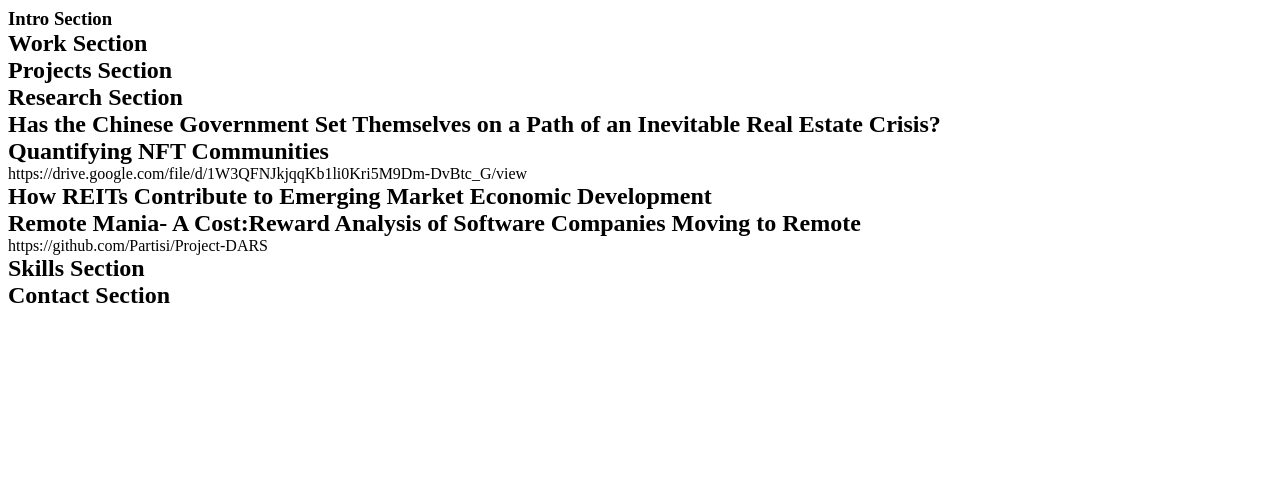
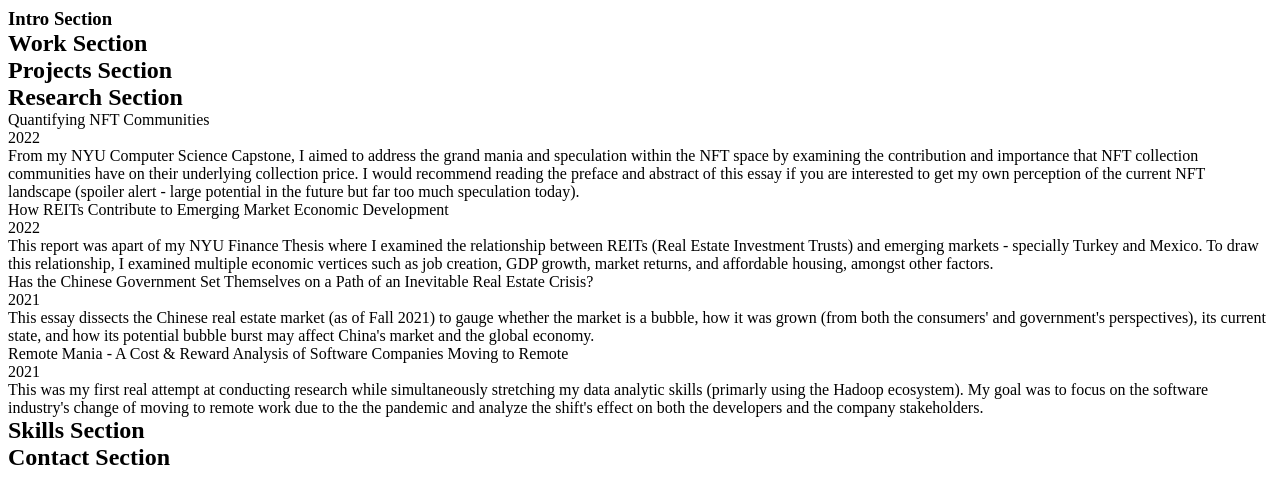
Before and after one commit to Partisi/site, a React (Create React App) app: page / in a window 1280 px wide. Shown: the top 504 px of the page. Built offline with nearby package versions, Linux system fonts and the light colour scheme.

Commit message:
report data

```diff
--- a/src/sections/research/Research.js
+++ b/src/sections/research/Research.js
@@ -1,27 +1,56 @@
 import React from 'react'
 
 export default function Research() {
+
+    const reports = [
+        {
+            title: "Quantifying NFT Communities",
+            year: "2022",
+            description: "From my NYU Computer Science Capstone, I aimed to address the grand mania and speculation within the NFT space by examining the contribution and importance that NFT collection communities have on their underlying collection price. I would recommend reading the preface and abstract of this essay if you are interested to get my own perception of the current NFT landscape (spoiler alert - large potential in the future but far too much speculation today).",
+            githubLink: "https://github.com/Partisi/site/blob/main/reports/Quantifying%20NFT%20Communities.pdf",
+            additionalLink: "https://drive.google.com/file/d/1W3QFNJkjqqKb1li0Kri5M9Dm-DvBtc_G/view",
+            additionalNote: "Video Presentation & Slides",
+        },
+        {
+            title: "How REITs Contribute to Emerging Market Economic Development",
+            year: "2022",
+            description: "This report was apart of my NYU Finance Thesis where I examined the relationship between REITs (Real Estate Investment Trusts) and emerging markets - specially Turkey and Mexico. To draw this relationship, I examined multiple economic vertices such as job creation, GDP growth, market returns, and affordable housing, amongst other factors.",
+            githubLink: "https://github.com/Partisi/site/blob/main/reports/How%20REITs%20Contribute%20to%20Emerging%20Market%20Economic%20Development.pdf",
+            additionalLink: "",
+            additionalNote: "",
+        },
+        {
+            title: "Has the Chinese Government Set Themselves on a Path of an Inevitable Real Estate Crisis?",
+            year: "2021",
+            description: "This essay dissects the Chinese real estate market (as of Fall 2021) to gauge whether the market is a bubble, how it was grown (from both the consumers' and government's perspectives), its current state, and how its potential bubble burst may affect China's market and the global economy.",
+            githubLink: "https://github.com/Partisi/site/blob/main/reports/Has%20the%20Chinese%20Government%20Set%20Themselves%20on%20a%20Path%20of%20an%20Inevitable%20Real%20Estate%20Crisis%3F.pdf",
+            additionalLink: "",
+            additionalNote: "",
+        },
+        {
+            title: "Remote Mania - A Cost & Reward Analysis of Software Companies Moving to Remote",
+            year: "2021",
+            description: "This was my first real attempt at conducting research while simultaneously stretching my data analytic skills (primarly using the Hadoop ecosystem). My goal was to focus on the software industry's change of moving to remote work due to the the pandemic and analyze the shift's effect on both the developers and the company stakeholders.",
+            githubLink: "https://github.com/Partisi/site/blob/main/reports/Remote%20Mania-%20A%20Cost:Reward%20Analysis%20of%20Software%20Companies%20Moving%20to%20Remote.pdf",
+            additionalLink: "https://github.com/Partisi/Project-DARS",
+            additionalNote: "Repository for Analytic Portion",
+        },
+    ]
+
+
     return (
         <div>
             <h1>Research Section</h1>
 
-            <div>
-                <h2>Has the Chinese Government Set Themselves on a Path of an Inevitable Real Estate Crisis?</h2>
-            </div>
-
-            <div>
-                <h2>Quantifying NFT Communities</h2>
-                <p>https://drive.google.com/file/d/1W3QFNJkjqqKb1li0Kri5M9Dm-DvBtc_G/view</p>
-            </div>
-
-            <div>
-                <h2>How REITs Contribute to Emerging Market Economic Development</h2>
-            </div>
-
-            <div>
-                <h2>Remote Mania- A Cost:Reward Analysis of Software Companies Moving to Remote</h2>
-                <p>https://github.com/Partisi/Project-DARS</p>
-            </div>
+            {reports.map((eachReport, index) => {
+                return (
+                    <div key={index}>
+                        <p>{eachReport.title}</p>
+                        <p>{eachReport.year}</p>
+                        <p>{eachReport.description}</p>
+                    </div>
+                )
+            })}
         </div>
     )
 }
```
